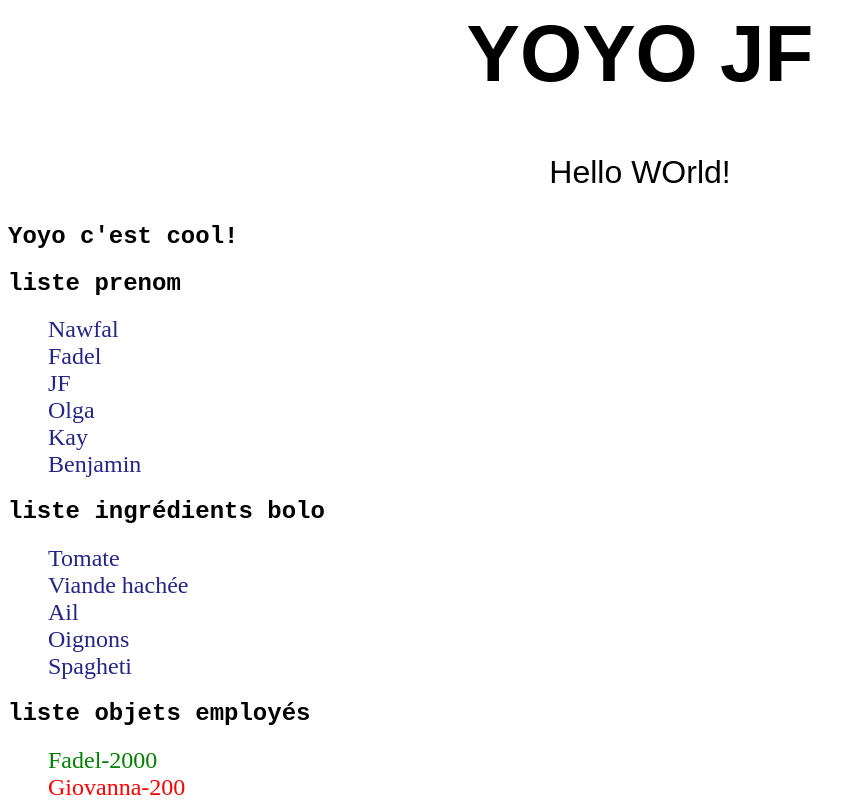
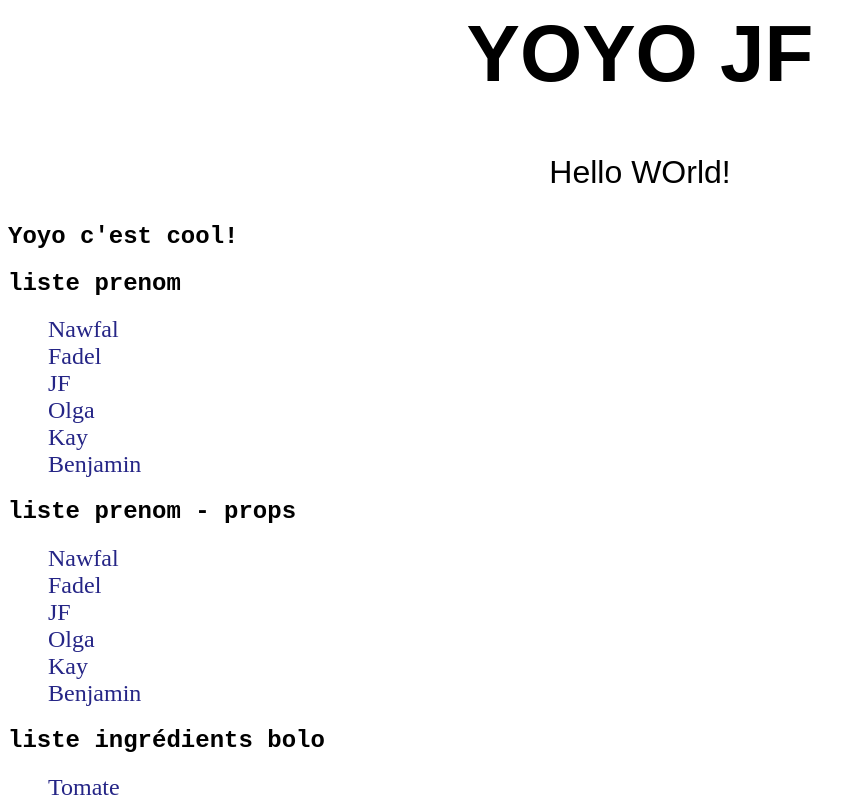
Before and after one commit to JFGEER83/react-vFIJ, a React (Create React App) app: page / in a window 1280 px wide. Shown: the top 800 px of the page, without its empty margins (0-866 px from the left). Built offline with nearby package versions, Linux system fonts and the light colour scheme.

Commit message:
1 file modified, 1 added

```diff
--- a/src/App.js
+++ b/src/App.js
@@ -3,6 +3,7 @@ import './style.css';
 
 import SubTitle from './SubTitle';
 import Footer from './Footer';
+import Prenom from './prenom';
 
 export default function App() {
   const name = 'JF';
@@ -32,6 +33,12 @@ export default function App() {
           <li>{prenom}</li>
         ))}
       </ul>
+      <h2>liste prenom - props</h2>
+      <ul>
+        {maListe.map((element) => (
+          <Prenom prenom={element} />
+        ))}
+      </ul>
       <h2>liste ingrédients bolo</h2>
       <ul>
         {listBolo.map((ingredient) => (
--- /dev/null
+++ b/src/prenom.js
@@ -0,0 +1,5 @@
+import React from 'react';
+
+export default function Prenom(props) {
+  return <li>{props.prenom}</li>;
+}
```
